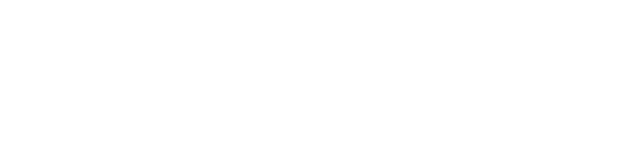
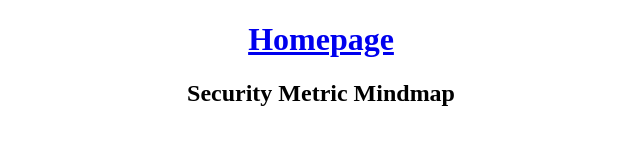
Before and after one commit to SeanHo-TheGigabit/SeanHo-TheGigabit.github.io, a plain HTML site: page markmap/index.html in a window 1280 px wide. Shown: the whole page, without its empty margins (319-959 px from the left). Drawn offline with Linux system fonts and the light colour scheme.

Commit message:
feat: add homepage and title to security metric markmap

```diff
--- a/markmap/index.html
+++ b/markmap/index.html
@@ -22,6 +22,8 @@
     <script src="https://cdn.jsdelivr.net/npm/markmap-autoloader@0.16"></script>
   </head>
   <body>
+    <h1 style="text-align: center;"><a href="/">Homepage</a></h1>
+    <h2 style="text-align: center;">Security Metric Mindmap</h2>
     <div class="markmap">
       <script type="text/template">
         ---
```
Lines whose indentation alone changed are shown as unchanged.
